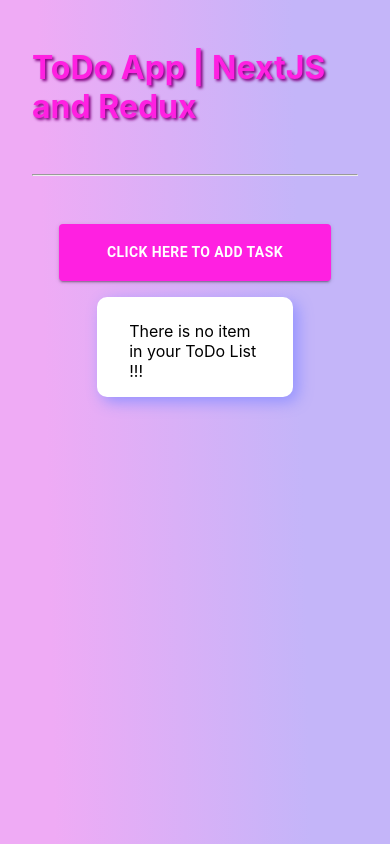
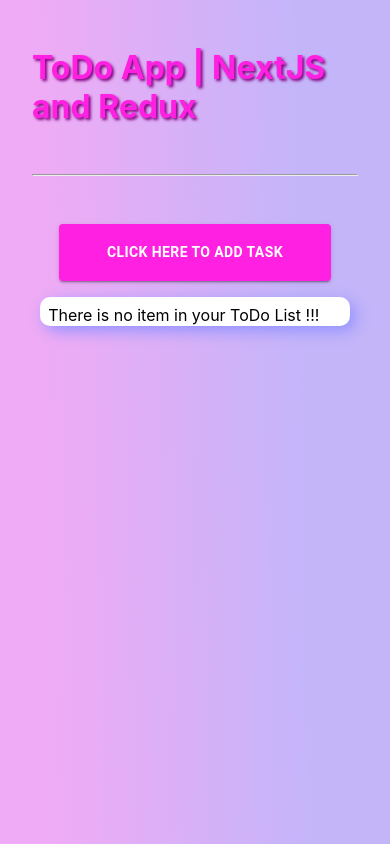
Before and after one commit to Farzaneh-Mohammadi/ToDo_NextJS, a Next.js app: page / in a window 390 px wide. Built offline with nearby package versions, Linux system fonts and the light colour scheme.

Commit message:
make responsive

```diff
--- a/styles/TodoItem.module.css
+++ b/styles/TodoItem.module.css
@@ -1,15 +1,11 @@
 .todoItemContainer {
   background-color: #fff;
-  padding: 1.5rem 2rem 1rem 2rem;
+  padding: 1rem 1.5rem .5rem 1.5rem;
   margin: 1rem auto;
   border-radius: 10px;
   box-shadow: 5px 5px 15px rgb(147, 147, 255);
-  width: 60%;
+  width: 70%;
 }
-
-/* .todoDetail{
-
-} */
 
 .todoRow {
   display: flex;
@@ -33,3 +29,30 @@
   font-weight: 700;
   margin-left: 10px;
 }
+
+
+@media (min-width:400px) and (max-width:600px) {
+  .todoItemContainer {
+    padding: 10px 10px 3px 10px;
+    width: 85%;
+  }
+}
+
+@media (max-width: 400px) {
+  .todoItemContainer {
+    padding: 8px 8px 1px 8px;
+    width: 95%;
+  }
+
+
+  .todoRow {
+    padding: 5px ;
+    margin-bottom: 7px;
+  }
+
+  .todoTitle{
+    font-size: 15px;
+    font-weight: 600;
+    margin-left: 5px;
+  }
+}
```
Also changed, not shown: 1 other file (tests, documents, lock files or other folders).
